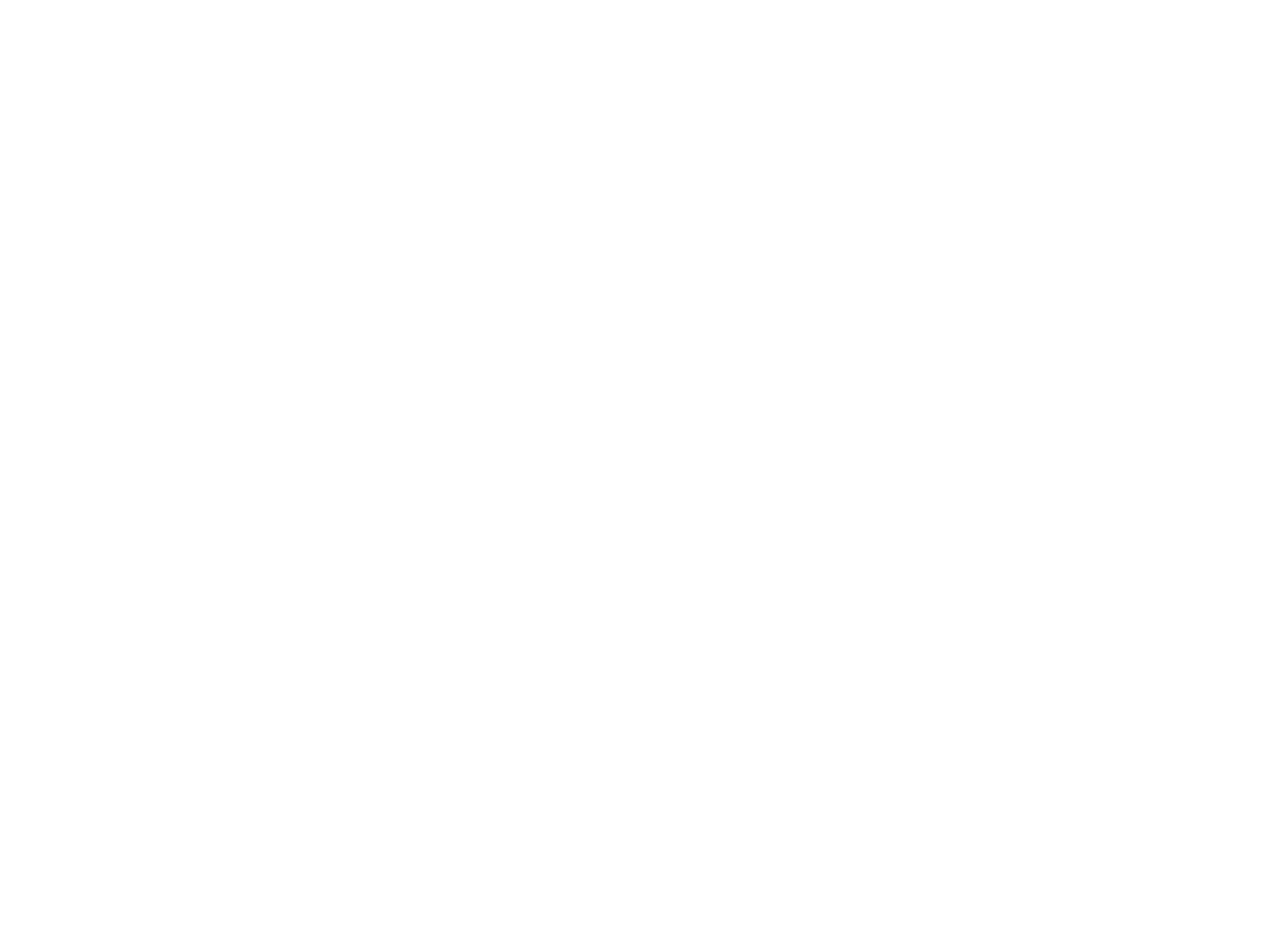
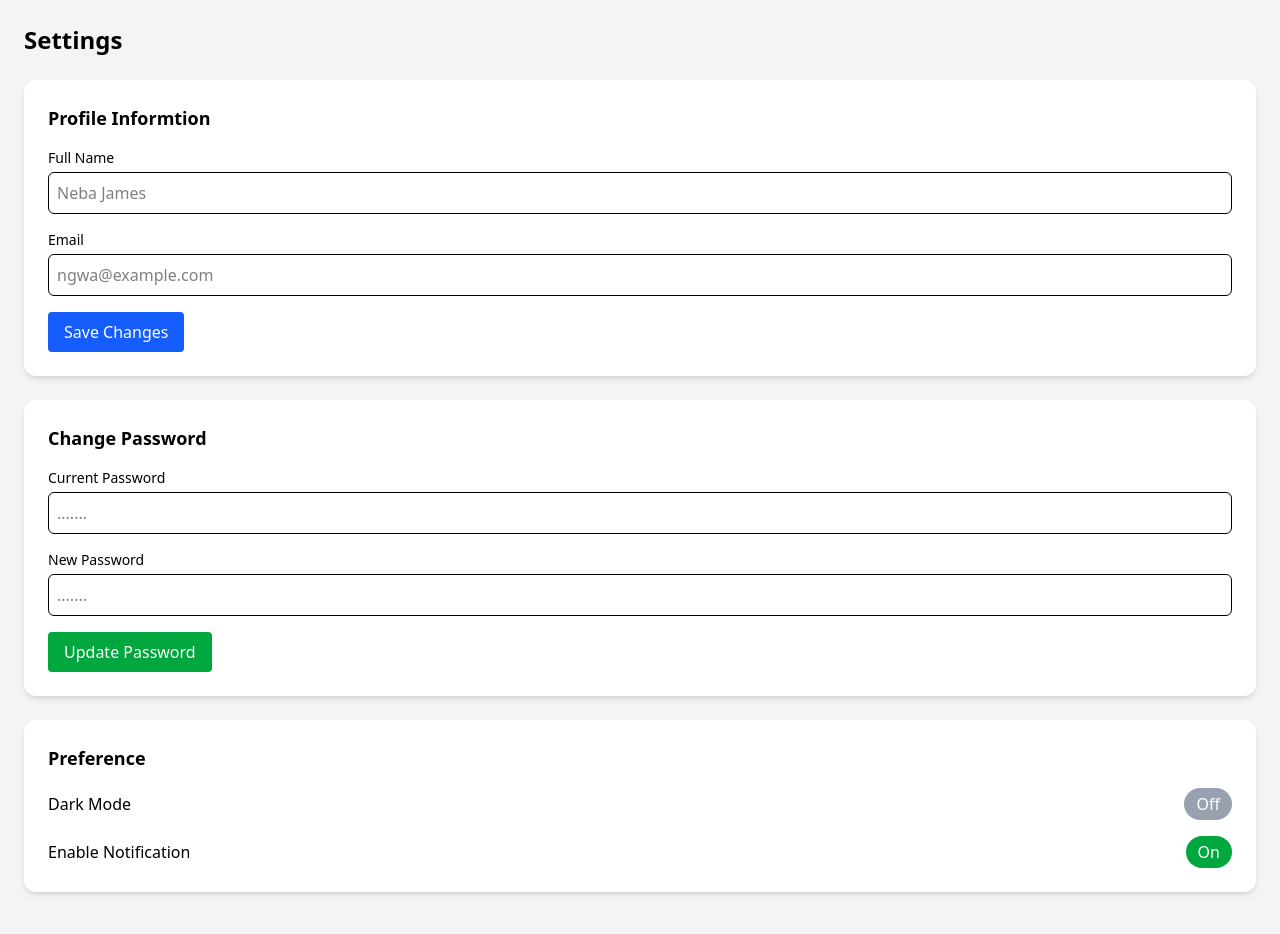
Before and after one commit to Innocentnweselie/blood, a React (Vite) app in the folder my-app/: page /settings in a window 1280 px wide. Before the commit this address had no page. Shown: the top 934 px of the page. Before the commit the page ends 800 px from the top, so only its background shows below. Built offline with nearby package versions, Linux system fonts and the light colour scheme.

Commit message:
created a settings page

```diff
--- a/my-app/src/App.jsx
+++ b/my-app/src/App.jsx
@@ -3,14 +3,16 @@
 import Login from './components/Login.jsx';
 import SignUp from './components/Sign-up.jsx';
 import Dashboard from './dashboard/Dashboard.jsx';
+import Settings from './components/Settings.jsx';
 
 function App() {
   return (
     <BrowserRouter>
       <Routes>
+        <Route path="/settings" element={<Settings />} />
         <Route path="/" element={<Dashboard />} />
         <Route path="/sign-up" element={<SignUp />} />
-        <Route path="/Login" element={<Login/>} />
+        <Route path="/login" element={<Login />} />
       </Routes>
     </BrowserRouter>
   );
--- a/my-app/src/components/Login.jsx
+++ b/my-app/src/components/Login.jsx
@@ -6,6 +6,7 @@
   const [password, setPassword] = useState("");
   const [error, setError] = useState("");
 
+  const navigate = window.location.pathname === '/login' ? null : null;
   const handleSubmit = (e) => {
     e.preventDefault();
     if (!email || !password) {
@@ -14,7 +15,8 @@
     }
     setError("");
     alert("Logged in successfully!");
-    onClose(); // Close modal on success
+    window.location.href = '/'; // Redirect to dashboard
+    if (onClose) onClose(); // Close modal on success
   };
 
   return (
--- /dev/null
+++ b/my-app/src/components/Settings.jsx
@@ -0,0 +1,86 @@
+import React, { useState } from 'react';
+export default function Settings() {
+    const [darkMode, setDarkMode] = useState(false);
+    const [notifications, setNotifications] = useState(true);
+
+    const toggleDarkMode = () => setDarkMode(!darkMode);
+    const toggleNotifications = () => setNotifications(!notifications);
+
+    return(
+        <div className="p-6 bg-gray-100 min-h-screen">
+            <h2 className="text-2xl font-semibold mb-6">Settings</h2>
+
+            {/* Profile Section */}
+            <div className="bg-white rounded-xl shadow-md p-6 mb-6">
+                <h3 className="text-lg font-semibold mb-4">Profile Informtion</h3>
+                <form className="space-y-4">
+                    <div>
+                        <label className="block mb-1 text-sm font-medium">Full Name</label>
+                        <input className="w-full p-2 border rounded-md focus:outline-none focus:ring focus:ring-blue-300"placeholder="Neba James"/>
+                    </div>
+                    <div>
+                        <label className="block mb-1 text-sm font-medium">Email</label>
+                        <input
+                        type="email"
+                        className="w-full p-2 border rounded-md focus:outline-none focus:ring focus:ring-blue-300"
+                        placeholder="ngwa@example.com"/>
+                    </div>
+                    <button
+                    type="submit"
+                    className="px-4 py-2 bg-blue-600 text-white rounded hover:bg-blue-700">
+                        Save Changes
+                    </button>
+
+                </form>
+                </div>
+                {/* Psaaword Section */}
+                <div className="bg-white rounded-xl shadow-md p-6 mb-6">
+                    <h3 className="text-lg font-semibold mb-4">Change Password</h3>
+                    <form className="space-y-4">
+                        <div>
+                            <label className="block mb-1 text-sm font-medium">Current Password</label>
+                            <input
+                            type="password"
+                            className="w-full p-2 border rounded-md"placeholder="......."/>
+                        </div>
+                        <div>
+                            <label className="block mb-1 text-sm font-medium">New Password</label>
+                            <input
+                            type="password"
+                            className="w-full p-2 border rounded-md"
+                            placeholder="......."/>
+                        </div>
+                        <button
+                        type="submit"
+                        className="px-4 py-2 bg-green-600 text-white rounded hover:bg-green-700">
+                            Update Password
+                            </button>
+                    </form>
+                    </div>
+                    {/* { Preferences Section } */}
+                    <div className="bg-white rounded-xl shadow-md p-6 mb-6">
+                        <h3 className="text-lg font-semibold mb-4">Preference</h3>
+                        <div className="flex items-center justify-between mb-4">
+                            <span>Dark Mode</span>
+                            <button
+                                onClick={toggleDarkMode}
+                                className={`px-3 py-1 rounded-full text-white ${darkMode ? 'bg-gray-800' : 'bg-gray-400'}`}>
+                                {darkMode ? 'On' : 'Off'}
+                            </button>
+                        </div>
+                        <div className="flex items-center justify-between">
+                            <span>Enable Notification</span>
+                            <button
+                                onClick={toggleNotifications}
+                                className={`px-3 py-1 rounded-full text-white ${notifications ? 'bg-green-600' : 'bg-gray-400'}`}>
+                                {notifications ? 'On' : 'Off'}
+                            </button>
+
+                        </div>
+                    </div>
+                </div>
+
+
+
+    );
+}
--- a/my-app/src/components/Sign-up.jsx
+++ b/my-app/src/components/Sign-up.jsx
@@ -16,7 +16,8 @@
     }
     setError("");
     alert("Account created successfully!");
-    onClose(); // Close modal on success
+    window.location.href = '/'; // Redirect to dashboard
+    if (onClose) onClose(); // Close modal on success
   };
 
   return (
--- a/my-app/src/dashboard/Dashboard.jsx
+++ b/my-app/src/dashboard/Dashboard.jsx
@@ -1,4 +1,5 @@
 import React from 'react';
+import { Link } from 'react-router-dom';
 // import Navbar from '../components/Navbar';
 
 export default function App(){
@@ -35,7 +36,9 @@
                     <li className="hover:bg-gray-200 rounded px-3 py-2 cursor-pointer">Inventory</li>
                     <li className="hover:bg-gray-200 rounded px-3 py-2 cursor-pointer">Suppliers</li>
                     <li className="hover:bg-gray-200 rounded px-3 py-2 cursor-pointer">Reports</li>
-                    <li className="hover:bg-gray-200 rounded px-3 py-2 cursor-pointer">Settings</li>
+                    <li className="hover:bg-gray-200 rounded px-3 py-2 cursor-pointer">
+                      <Link to="/settings">Settings</Link>
+                    </li>
                 </ul>
             </div>
             {/* main content*/}
```
Also changed, not shown: my-app/src/login/Login.jsx (added).
